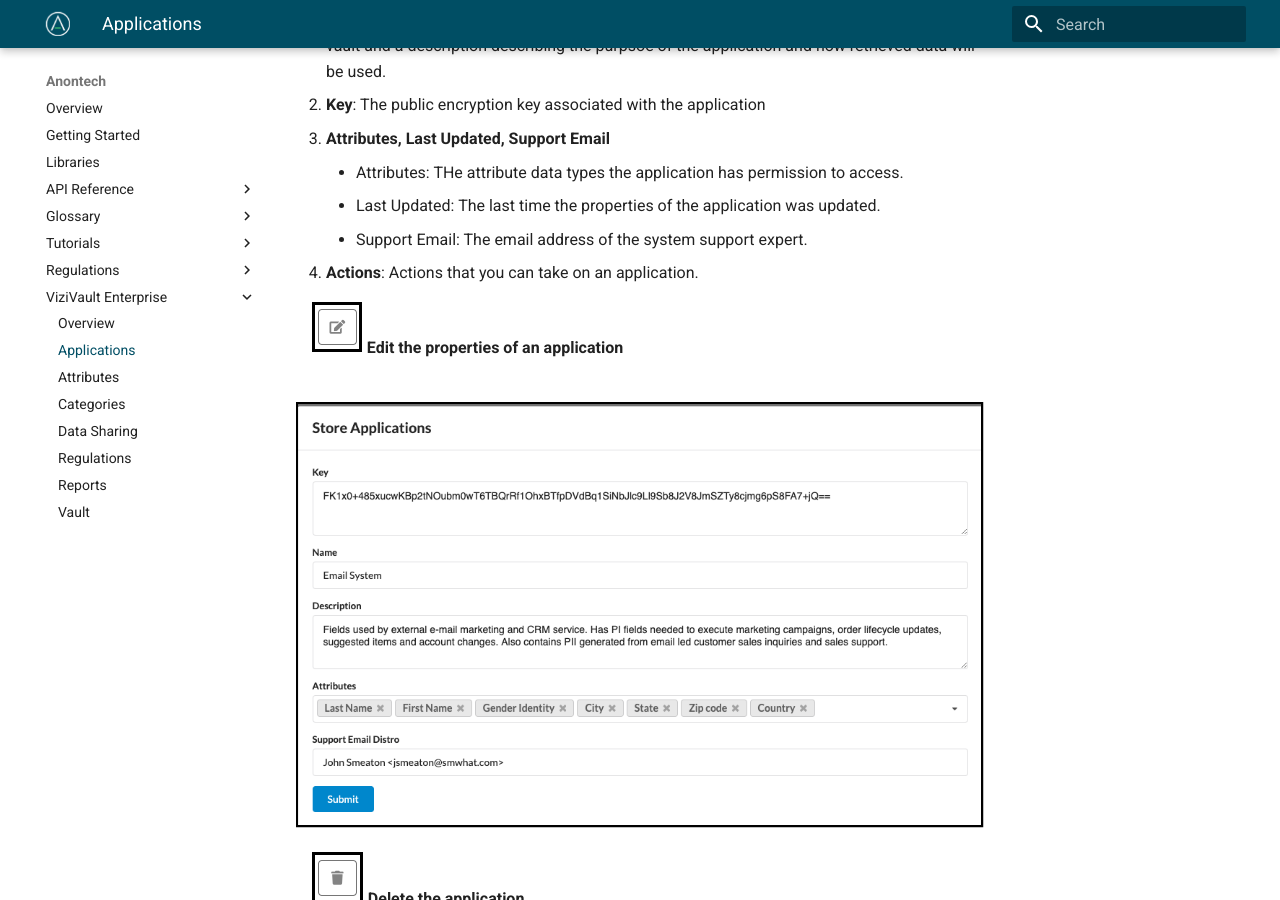
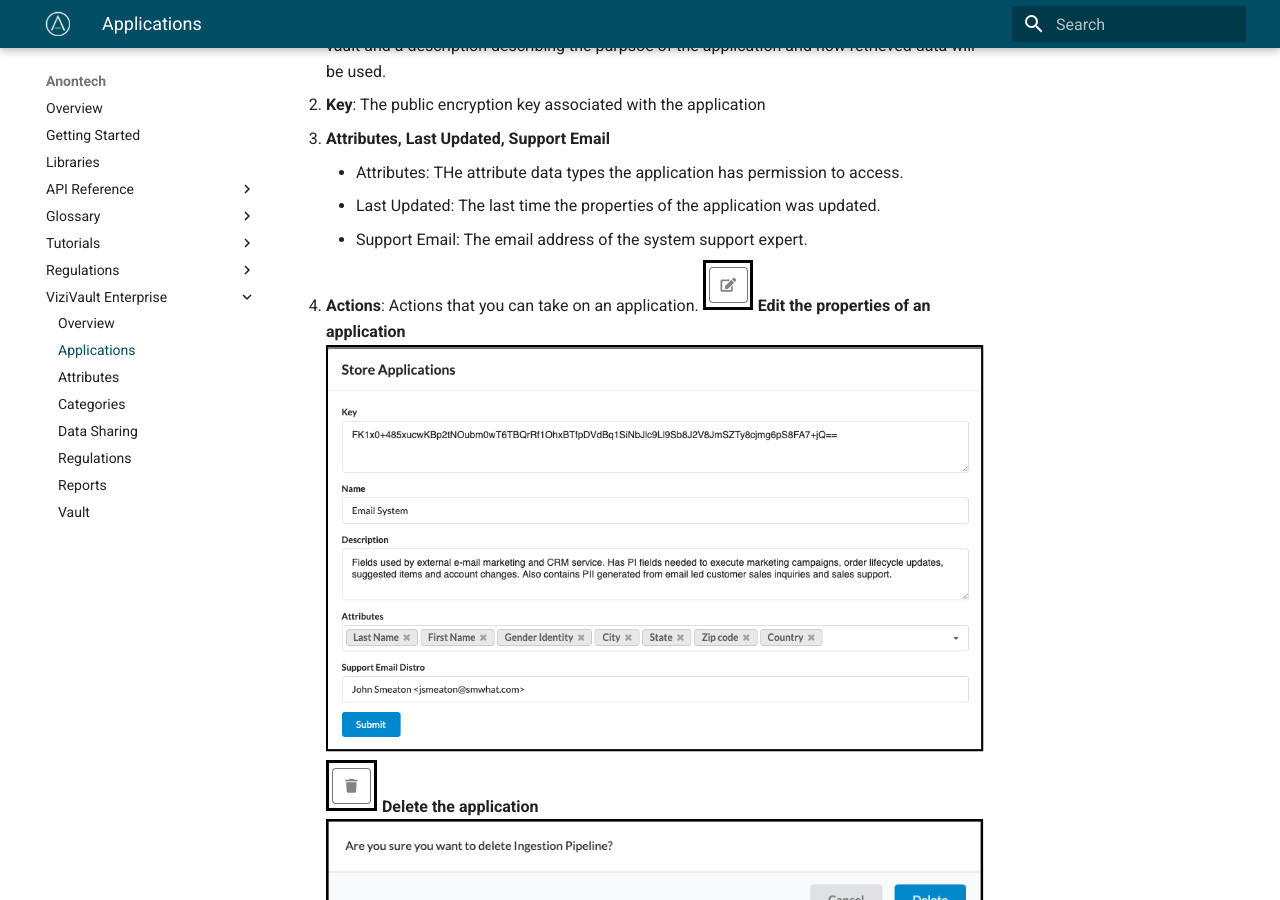
Before and after one commit to anontechnology/documentation, an MkDocs documentation site: the page built from docs/vizivault-enterprise/applications.md, in a window 1280 px wide and 900 px high, scrolled down 541 px. Built offline with MkDocs 1.6.1 and Material for MkDocs 9.7.7, drawn with Linux system fonts in a browser that asks for light colours.

Commit message:
Update docs/vizivault-enterprise/applications.md

```diff
--- a/docs/vizivault-enterprise/applications.md
+++ b/docs/vizivault-enterprise/applications.md
@@ -10,22 +10,11 @@
     - Last Updated: The last time the properties of the application was updated.
     - Support Email: The email address of the system support expert.
 4. **Actions**: Actions that you can take on an application.
-
-&nbsp;&nbsp;&nbsp;&nbsp;![edit](../assets/images/edit.png "Edit") **Edit the properties of an application**
-
-&nbsp;&nbsp;&nbsp;&nbsp; ![edit-application](../assets/images/edit-application.png "Edit Application")
-
-&nbsp;&nbsp;&nbsp;&nbsp;![delete](../assets/images/delete.png "Delete") **Delete the application**
-
-&nbsp;&nbsp;&nbsp;&nbsp; ![delete-application](../assets/images/delete-application.png "Delete Application")
-
+    ![edit](../assets/images/edit.png "Edit") **Edit the properties of an application**
+    ![edit-application](../assets/images/edit-application.png "Edit Application")
+    ![delete](../assets/images/delete.png "Delete") **Delete the application**
+    ![delete-application](../assets/images/delete-application.png "Delete Application")
 5. **Creation and Export**
-
 &nbsp;&nbsp;&nbsp;&nbsp;![Add](../assets/images/add.png "Add") **Add a new Data Sharing Schedule**.
- <br/><br/>
 &nbsp;&nbsp;&nbsp;&nbsp; ![create-application](../assets/images/create-application.png "Create Application")
- <br/><br/>
- <br/><br/>
 &nbsp;&nbsp;&nbsp;&nbsp;![export](../assets/images/export.png "Export") **Export information on existing sharing schedules**.
- <br/><br/>
- <br/><br/>
```
